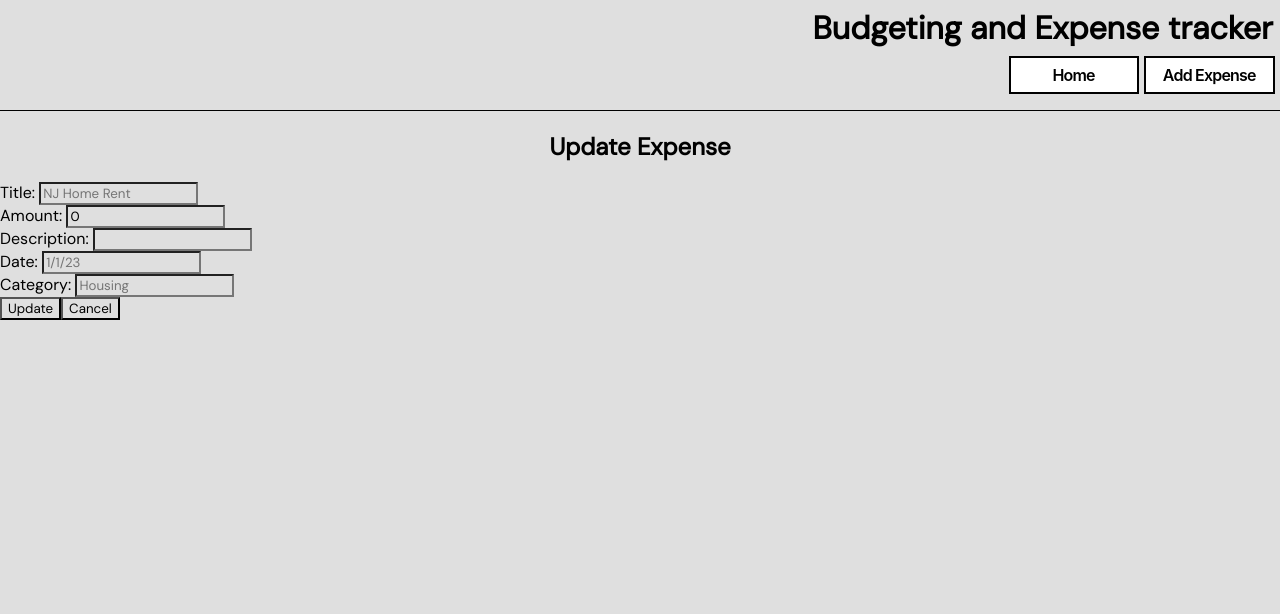
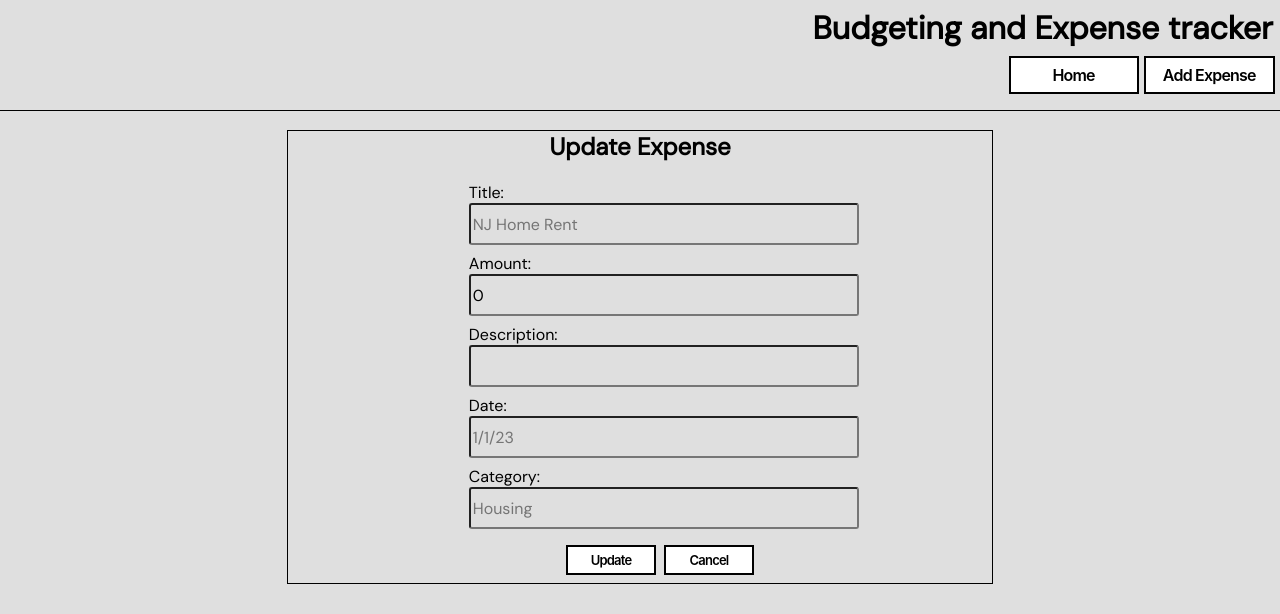
Before and after one commit to pierrepnguyen/mv-hackathon, a React (Create React App) app in the folder react-frontend/: page /update-expense/1 in a window 1280 px wide. Shown: the top 614 px of the page. Built offline with nearby package versions, Linux system fonts and the light colour scheme; no server answers.

Commit message:
expenseform css and classnames

```diff
--- a/react-frontend/src/components/CreateExpense.jsx
+++ b/react-frontend/src/components/CreateExpense.jsx
@@ -1,3 +1,5 @@
+import './styles/ExpenseForm.css'
+
 import React, { Component } from 'react';
 import {Link} from 'react-router-dom';
 
@@ -45,25 +47,41 @@ class CreateExpense extends Component {
   render() {
     return (
       <div>
-        <div>
+        <div className='container-form'>
           <h2>Add Expense</h2>
-          <form action="post">
+          <div className='form-container'>
+            <form action="post" className='form-style'>
+              <ul>
+                <li>
                   <label htmlFor="">Title: </label>
-            <input type="text" placeholder='NJ Home Rent' name='title' value={this.state.title} onChange={this.changeHandler}/> <br />
+                  <input type="text" placeholder='NJ Home Rent' name='title' value={this.state.title} onChange={this.changeHandler}/>
+                </li>
+                <li>
                   <label htmlFor="">Amount: </label>
-            <input type="text" placeholder='1000.00' name='amount' value={this.state.amount} onChange={this.changeHandler}/> <br />
+                  <input type="text" placeholder='1000.00' name='amount' value={this.state.amount} onChange={this.changeHandler}/>
+                </li>
+                <li>
                   <label htmlFor="">Description: </label>
-            <input type="text" placeholder='' name='description' value={this.state.description} onChange={this.changeHandler}/> <br />
+                  <input type="text" placeholder='' name='description' value={this.state.description} onChange={this.changeHandler}/>
+                </li>
+                <li>
                   <label htmlFor="">Date: </label>
-            <input type="text" placeholder='1/1/23' name='date' value={this.state.date} onChange={this.changeHandler}/> <br />
+                  <input type="text" placeholder='1/1/23' name='date' value={this.state.date} onChange={this.changeHandler}/>
+                </li>
+                <li>
                   <label htmlFor="">Category: </label>
-            <input type="text" placeholder='Housing' name='category' value={this.state.category} onChange={this.changeHandler}/> <br />
+                  <input type="text" placeholder='Housing' name='category' value={this.state.category} onChange={this.changeHandler}/>
+                </li>
 
-            <button onClick={this.saveExpense}>Save</button>
+                <li className='button-li'>
+                  <button onClick={this.saveExpense} className='button-59'>Save</button>
                   <Link to={'/view-all'}>
-              <button>Cancel</button>
+                    <button className='button-59'>Cancel</button>
                   </Link>
+                </li>
+              </ul>
             </form>
+          </div>
         </div>
       </div>
     );
--- a/react-frontend/src/components/UpdateExpense.jsx
+++ b/react-frontend/src/components/UpdateExpense.jsx
@@ -1,4 +1,4 @@
-import './styles/UpdateExpense.css'
+import './styles/ExpenseForm.css'
 
 import React, { Component } from 'react';
 import {Link} from 'react-router-dom';
@@ -63,25 +63,41 @@ class UpdateExpense extends Component {
   render() {
     return (
       <div>
-        <div>
+        <div className='container-form'>
           <h2>Update Expense</h2>
-          <form action="post">
+          <div className='form-container'>
+            <form action="post" className='form-style'>
+              <ul>
+                <li>
                   <label htmlFor="">Title: </label>
-            <input type="text" placeholder='NJ Home Rent' name='title' value={this.state.title} onChange={this.changeHandler}/> <br />
+                  <input type="text" placeholder='NJ Home Rent' name='title' value={this.state.title} onChange={this.changeHandler}/>
+                </li>
+                <li>
                   <label htmlFor="">Amount: </label>
-            <input type="text" placeholder='1000.00' name='amount' value={this.state.amount} onChange={this.changeHandler}/> <br />
+                  <input type="text" placeholder='1000.00' name='amount' value={this.state.amount} onChange={this.changeHandler}/>
+                </li>
+                <li>
                   <label htmlFor="">Description: </label>
-            <input type="text" placeholder='' name='description' value={this.state.description} onChange={this.changeHandler}/> <br />
+                  <input type="text" placeholder='' name='description' value={this.state.description} onChange={this.changeHandler}/>
+                </li>
+                <li>
                   <label htmlFor="">Date: </label>
-            <input type="text" placeholder='1/1/23' name='date' value={this.state.date} onChange={this.changeHandler}/> <br />
+                  <input type="text" placeholder='1/1/23' name='date' value={this.state.date} onChange={this.changeHandler}/>
+                </li>
+                <li>
                   <label htmlFor="">Category: </label>
-            <input type="text" placeholder='Housing' name='category' value={this.state.category} onChange={this.changeHandler}/> <br />
+                  <input type="text" placeholder='Housing' name='category' value={this.state.category} onChange={this.changeHandler}/>
+                </li>
 
-            <button onClick={this.updateBudget}>Update</button>
+                <li className='button-li'>
+                  <button onClick={this.updateBudget} className='button-59'>Update</button>
                   <Link to={'/view-all'}>
-              <button>Cancel</button>
+                    <button className='button-59'>Cancel</button>
                   </Link>
+                </li>
+              </ul>
             </form>
+          </div>
         </div>
       </div>
     );
--- /dev/null
+++ b/react-frontend/src/components/styles/ExpenseForm.css
@@ -0,0 +1,37 @@
+.container-form{
+  outline: 1px solid black;
+  width: 55vw;
+  margin: 1rem auto;
+}
+
+.form-container{
+  width: 60%;
+  margin: 1rem auto;
+}
+
+.form-style ul{
+	list-style: none;
+}
+
+.form-style li{
+  margin: .5rem auto;
+}
+
+.form-style li label{
+  display: block;
+}
+
+.form-style li input{
+  width: 100%;
+  border-radius: 3px;
+  height: 2.25rem;
+  font-size: 1em;
+}
+
+.button-li{
+  text-align: center;
+}
+
+.button-59{
+  margin: .5rem .25rem;
+}
```
Also changed, not shown: react-frontend/src/components/styles/UpdateExpense.css (deleted). Lines whose indentation alone changed are shown as unchanged.
